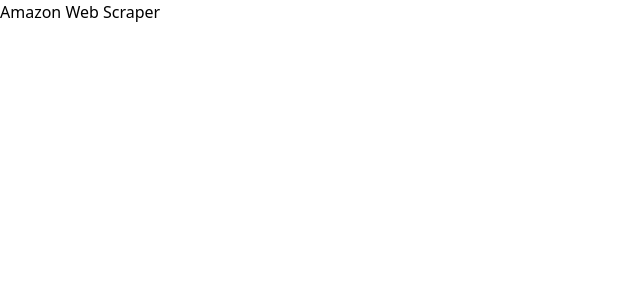
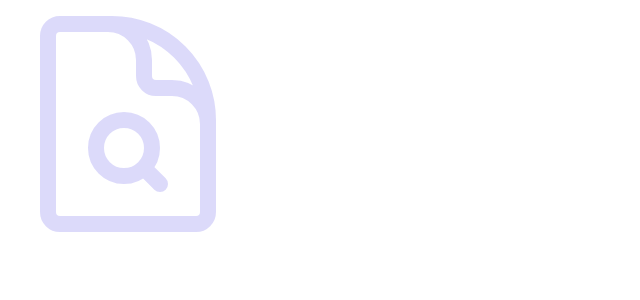
Before and after one commit to rookasrudzianskas/web-scraper, a Next.js app: page / in a window 1280 px wide. Shown: the top 300 px of the page, without its empty margins (0-640 px from the left). Built offline with nearby package versions, Linux system fonts and the light colour scheme.

Commit message:
feat: add magnifying glass icon
This commit adds a magnifying glass icon to the home page.

The icon is from the Heroicons library.

```diff
--- a/app/page.tsx
+++ b/app/page.tsx
@@ -1,9 +1,12 @@
 import React from 'react';
+import { DocumentMagnifyingGlassIcon } from '@heroicons/react/24/outline'
 
 const HomePage = ({}) => {
   return (
     <div>
-      <h1>Amazon Web Scraper</h1>
+      <div>
+        <DocumentMagnifyingGlassIcon className="h-64 w-64 text-indigo-600/20" />
+      </div>
     </div>
   );
 };
```
